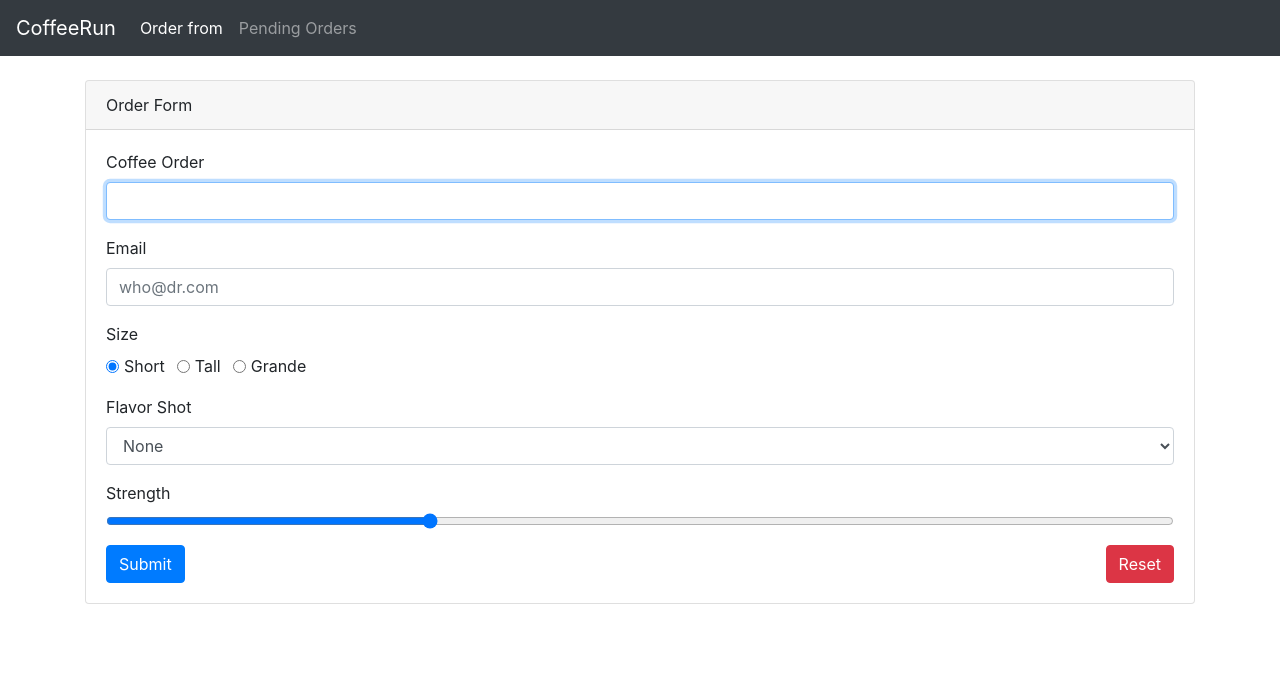
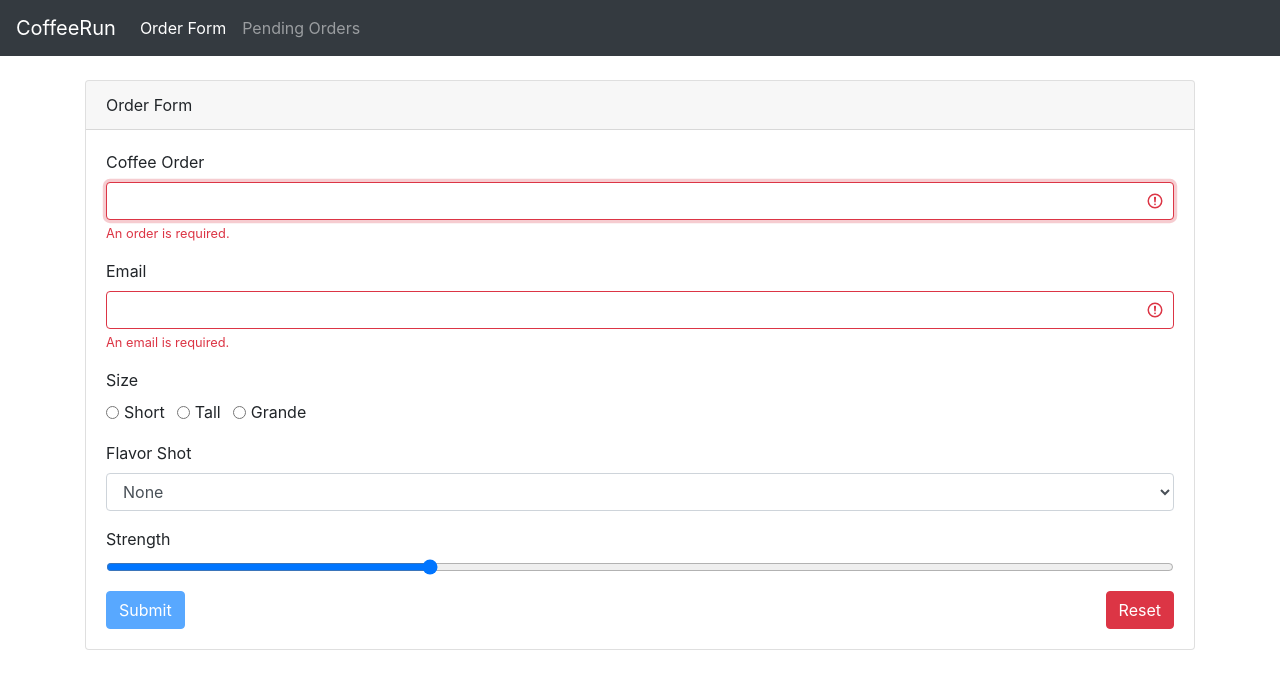
Before and after one commit to milkzzy/coffeerun, a React (Create React App) app: page / in a window 1280 px wide. Shown: the top 686 px of the page. Built offline with nearby package versions, Linux system fonts and the light colour scheme.

Commit message:
Managing State at the Root

```diff
--- a/package.json
+++ b/package.json
@@ -7,6 +7,7 @@
     "@testing-library/react": "^9.5.0",
     "@testing-library/user-event": "^7.2.1",
     "bootstrap": "^4.4.1",
+    "prop-types": "^15.7.2",
     "react": "^16.13.1",
     "react-dom": "^16.13.1",
     "react-router-dom": "^5.1.2",
--- a/src/App.js
+++ b/src/App.js
@@ -20,7 +20,35 @@
 
 function App() {
   const [isOpen, setIsOpen] = useState(false);
+  const [orders, setOrders] = useState([
+    {
+      coffee: 'mocha',
+      emailAddress: 'jake@example.com',
+      size: 'small',
+      flavor: '',
+      strength: 30,
+    },
+    {
+      coffee: 'mocha',
+      emailAddress: 'loren@example.com',
+      size: 'grande',
+      flavor: 'caramel',
+      strength: 30,
+    },
+  ]);
+
+  const addOrder = (newOrder) => {
+    setOrders((currentOrders) => [...currentOrders, newOrder]);
+  };
+
+const completeOrder = (emailAddress) => {
+  setOrders(
+    (currentOrders) => currentOrders.filter((order) => order.emailAddress !== emailAddress),
+  );
+};
+
   const toggle = () => setIsOpen(!isOpen)
+
   return (
     <Router>
       <Navbar dark color="dark" expand="md" className="mb-4">
@@ -29,7 +57,7 @@
         <Collapse isOpen={isOpen} navbar>
           <Nav className="mr-auto" navbar>
             <NavItem>
-              <NavLink tag={RRNavLink} exact to="/">Order from</NavLink>
+              <NavLink tag={RRNavLink} exact to="/">Order Form</NavLink>
             </NavItem>
             <NavItem>
               <NavLink tag={RRNavLink} to="/pending">Pending Orders</NavLink>
@@ -40,10 +68,10 @@
       <Container>
         <Switch>
           <Route path="/pending">
-            <PendingOrders />
+            <PendingOrders pendingOrders={orders} completeOrder={completeOrder} />
           </Route>
           <Route exact path="/">
-            <OrderForm />
+            <OrderForm addOrder={addOrder} />
           </Route>
         </Switch>
       </Container>
--- a/src/components/OrderFrom.js
+++ b/src/components/OrderFrom.js
@@ -1,67 +1,136 @@
-import React from 'react';
+import React, { useState, useEffect } from 'react';
 import {
     Button,
     Card,
     CardHeader,
     CardBody,
     Form,
+    FormFeedback,
     FormGroup,
     Input,
     Label,
 } from 'reactstrap';
+import PropTypes from 'prop-types';
 
-function OrderFrom() {
+const coffeeRegex = /^[a-zA-Z\s]+$/;
+const emailRegex = /^[\w.]+@([\w]+\.)+[\w]+$/;
+
+function OrderFrom(props) {
+    const [coffee, setCoffee] = useState('');
+    const [coffeeError, setCoffeeError] = useState('');
+    const [email, setEmail] = useState('');
+    const [emailError, setEmailError] = useState('');
+    const [size, setSize] = useState('');
+    const [flavor, setFlavor] = useState('');
+    const [strength, setStrength] = useState(30);
+    const [validForm, setValidForm] = useState(false);
+
+    const sizes = [
+        { value: 'short', label: 'Short' },
+        { value: 'tall', label: 'Tall' },
+        { value: 'grande', label: 'Grande' },
+    ];
+
+    const reset = () => {
+        setCoffee('');
+        setEmail('');
+        setSize('short');
+        setFlavor('');
+        setStrength(30);
+    };
+
+    const submit = (event) => {
+        const newOrder = {
+            coffee,
+            emailAddress: email,
+            size,
+            flavor,
+            strength,
+        };
+        props.addOrder(newOrder);
+        reset();
+        event.preventDefault();
+    };
+
+
+    useEffect(() => {
+        let error = '';
+        if (!coffee) {
+            error = 'An order is required.';
+        } else if (!coffeeRegex.test(coffee)) {
+            error = 'Your order may only contain letters and spaces.';
+        }
+        setCoffeeError(error);
+    }, [coffee]);
+
+    useEffect(() => {
+        let error = '';
+        if (!email) {
+            error = 'An email is required.';
+        } else if (!emailRegex.test(email)) {
+            error = 'Please enter a valid email.';
+        }
+        setEmailError(error);
+    }, [email]);
+
+    useEffect(() => {
+        setValidForm(!coffeeError && !emailError);
+    }, [coffeeError, emailError]);
+
     return (
         <Card>
             <CardHeader>Order Form</CardHeader>
             <CardBody>
-                <Form>
+                <Form onSubmit={submit}>
                     <FormGroup>
                         <Label for="order">Coffee Order</Label>
-                        <Input id="order" type="text" autoFocus />
+                        <Input
+                            id="order"
+                            type="text"
+                            autoFocus
+                            value={coffee}
+                            invalid={!!coffeeError}
+                            valid={!coffeeError}
+                            onChange={(event) => setCoffee(event.target.value)}
+                        />
+                        <FormFeedback>{coffeeError}</FormFeedback>
                     </FormGroup>
                     <FormGroup>
                         <Label for="emailAddress">Email</Label>
                         <Input
                             id="emailAddress"
                             type="email"
-                            placeholder="who@dr.com"
+                            value={email}
+                            invalid={!!emailError}
+                            valid={!emailError}
+                            onChange={(event) => setEmail(event.target.value)}
                         />
+                        <FormFeedback>{emailError}</FormFeedback>
                     </FormGroup>
                     <FormGroup tag="fieldset">
                         <legend style={{ fontSize: '1rem' }}>Size</legend>
-                        <FormGroup check inline>
-                            <Input
-                                type="radio"
-                                name="size"
-                                value="short"
-                                id="size-short"
-                                defaultChecked
-                            />
-                            <Label for="size-short" check>Short</Label>
-                        </FormGroup>
-                        <FormGroup check inline>
-                            <Input
-                                type="radio"
-                                name="size"
-                                value="tall"
-                                id="size-tall"
-                            />
-                            <Label for="size-tall" check>Tall</Label>
-                        </FormGroup>
-                        <FormGroup check inline>
-                            <Input
-                                type="radio"
-                                name="size"
-                                value="grande"
-                                id="size-grande"
-                            />
-                            <Label for="size-grande" check>Grande</Label>
-                        </FormGroup>
+                        {sizes.map(({ label, value }) => (
+                            <FormGroup check inline key={value}>
+                                <Input
+                                    type="radio"
+                                    name="size"
+                                    value={value}
+                                    id={`size-${label}`}
+                                    checked={size === value}
+                                    onChange={(event) => setSize(event.target.value)}
+                                />
+                                <Label for={`size-${label}`} check>{label}</Label>
+                            </FormGroup>
+                        ))}
                     </FormGroup>
                     <FormGroup>
                         <Label for="flavor">Flavor Shot</Label>
-                        <Input type="select" id="flavor">
+                        <Input
+                            type="select"
+                            id="flavor"
+                            value={flavor}
+                            onChange={(event) => setFlavor(event.target.value)}
+                        >
                             <option value="">None</option>
                             <option value="caramel">Caramel</option>
                             <option value="almond">Almond</option>
@@ -70,13 +139,26 @@
                     </FormGroup>
                     <FormGroup>
                         <Label for="strength">Strength</Label>
-                        <Input id="strength" type="range" min="0" max="100" step="1" defaultValue="30" />
+                        <Input
+                            id="strength"
+                            type="range"
+                            min="0"
+                            max="100"
+                            step="1"
+                            value={strength}
+                            onChange={(event) => setStrength(parseInt(event.target.value, 10))}
+                        />
                     </FormGroup>
-                    <Button color="primary" type="submit">Submit</Button>
-                    <Button className="float-right" color="danger" type="reset">Reset</Button>
+                    <Button color="primary" type="submit" disabled={!validForm}>Submit</Button>
+                    <Button className="float-right" color="danger" onClick={reset}>Reset</Button>
                 </Form>
             </CardBody>
         </Card>
     );
 }
+
+OrderFrom.propTypes = {
+    addOrder: PropTypes.func.isRequired,
+};
+
 export default OrderFrom;
--- a/src/components/PendingOrders.js
+++ b/src/components/PendingOrders.js
@@ -3,17 +3,48 @@
     Card,
     CardBody,
     CardHeader,
+    Input,
 } from 'reactstrap';
+import PropTypes from 'prop-types';
 
-function PendingOrders() {
+function PendingOrders({ completeOrder, pendingOrders }) {
     return (
         <Card>
             <CardHeader>Pending Orders</CardHeader>
             <CardBody>
-                Pending Orders Will Be Here
+                <ul>
+                    {pendingOrders.map((order) => (
+                        <li key={order.emailAddress}>
+                            <Input
+                                type="checkbox"
+                                onClick={() => completeOrder(order.emailAddress)}
+                            />
+                            {order.size}
+                            {' '}
+                            {order.coffee}
+                            {order.flavor ? ` with ${order.flavor}` : ''}
+                            {' ['}
+                            {order.emailAddress}
+                            {'] ['}
+                            {order.strength}
+                            ]
+                        </li>
+                    ))}
+                </ul>
             </CardBody>
         </Card>
     );
 }
 
+PendingOrders.propTypes = {
+    completeOrder: PropTypes.func.isRequired,
+    pendingOrders: PropTypes.arrayOf(PropTypes.shape({
+        coffee: PropTypes.string.isRequired,
+        emailAddress: PropTypes.string.isRequired,
+        size: PropTypes.string.isRequired,
+        flavor: PropTypes.string.isRequired,
+        strength: PropTypes.string.isRequired,
+    })).isRequired,
+};
+
 export default PendingOrders;
```
